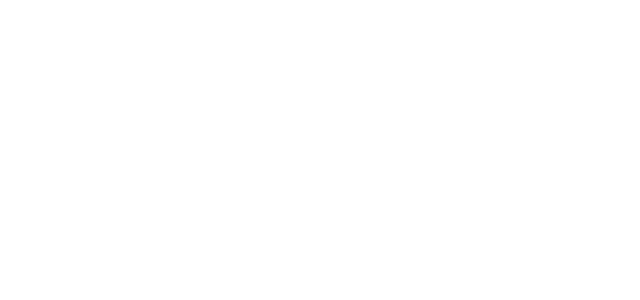
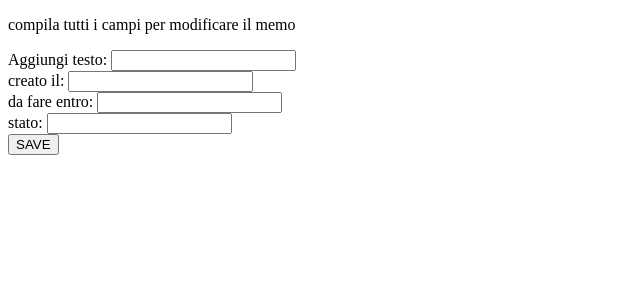
Before and after one commit to tiziana-t/todoFE, an Angular app: page /modifica in a window 1280 px wide. Before the commit this address led to /. Shown: the top 300 px of the page, without its empty margins (0-640 px from the left). Built offline with nearby package versions, Linux system fonts and the light colour scheme.

Commit message:
creazione di un nuovo form per la modifica e parziale gestione dell'indirizzamento a esso

```diff
--- a/src/app/app-routing.module.ts
+++ b/src/app/app-routing.module.ts
@@ -6,7 +6,8 @@
   { path: '', redirectTo: '/menu', pathMatch: 'full'},
   { path: 'menu', loadChildren: () => import('./features/menu/menu.module').then(m => m.MenuModule)},
   { path: 'getAll', loadChildren: () => import('./features/full-list/full-list.module').then(m => m.FullListModule)},
-  { path: 'creaNuovo', loadChildren:() => import('./features/crea-nuovo/crea-nuovo.module').then(m =>m.CreaNuovoModule)}
+  { path: 'creaNuovo', loadChildren:() => import('./features/crea-nuovo/crea-nuovo.module').then(m =>m.CreaNuovoModule)},
+  { path: 'modifica', loadChildren:() => import('./features/form-modifica/form-modifica.module').then(m => m.FormModificaModule)}
 
 ]
 
--- a/src/app/core/services/todo.service.ts
+++ b/src/app/core/services/todo.service.ts
@@ -27,10 +27,10 @@
     return this.http.delete<number>(url)
   }
 
-  /*
+
   public updateMemo(id: number, todoPartial :TodoPartial) : Observable<Todo> {
     const url = environment.baseUrl + '/getAll/' + 'id';
-    return this.http.put<Todo>(url)
+    return this.http.put<Todo>(url, todoPartial)
   }
-  */
+
 }
--- /dev/null
+++ b/src/app/features/form-modifica/components/form-modifica/form-modifica.component.html
@@ -0,0 +1,24 @@
+<p>compila tutti i campi per modificare il memo</p>
+<form #updatedTodoForm ="ngForm" (submit) = "completeTodoForm(updatedTodoForm)">
+    <div>
+        <label> Aggiungi testo: </label>
+    <input type = "text" name = "campoTesto" #refTesto = "ngModel" [ngModel] = "updatedTodo?.text" required />
+    </div>
+    <div>
+        <label> creato il: </label>
+    <input type = "text" name = "campoCreatoIl" #refCreatoIl = "ngModel" [ngModel] = "updatedTodo?.state" required />
+    </div>
+    <div>
+        <label> da fare entro: </label>
+    <input type = "text" name = "campoDueTo" #refDueTo = "ngModel" [ngModel] = "updatedTodo?.createdAt" required />
+    </div>
+    <div>
+        <label> stato: </label>
+    <input type = "text" name = "campoStato" #refStato = "ngModel" [ngModel] = "updatedTodo?.dueTo" required />
+    </div>
+
+    <div>
+        <input type="submit" value="SAVE">
+    </div>
+
+</form>
--- /dev/null
+++ b/src/app/features/form-modifica/components/form-modifica/form-modifica.component.ts
@@ -0,0 +1,29 @@
+import { Component, OnInit } from '@angular/core';
+import { NgForm } from '@angular/forms';
+import { Todo } from 'src/app/shared/models/todo-model';
+import { TodoPartial } from 'src/app/shared/models/todo-partial-model';
+
+@Component({
+  selector: 'app-form-modifica',
+  templateUrl: './form-modifica.component.html',
+  styleUrls: ['./form-modifica.component.css']
+})
+export class FormModificaComponent implements OnInit {
+
+  updatedTodo? : Todo;
+
+  constructor() { }
+
+  ngOnInit(): void {
+  }
+  completeTodoForm(updatedTodoForm: NgForm){
+
+    const todoPartial: TodoPartial = {
+      text: updatedTodoForm.value.campoTesto,
+      state: updatedTodoForm.value.campoStato,
+      createdAt: updatedTodoForm.value.campoCreatedAt,
+      dueTo: updatedTodoForm.value.campoDueTo
+    }
+  }
+
+}
--- a/src/app/features/full-list/components/full-list-container/full-list-container.component.html
+++ b/src/app/features/full-list/components/full-list-container/full-list-container.component.html
@@ -2,6 +2,8 @@
 <div *ngFor = "let singlememo of memos">
 <app-full-list-single-item
 [memo] = "singlememo"
-(eliminaSelectDetail) = "eliminaSelectDetailHandler($event)" >
+(eliminaSelectDetail) = "eliminaSelectDetailHandler($event)">
 </app-full-list-single-item>
+<!-- (modificaSelectDetail) = "modificaSelectDetailHandler($event)" -->
+
 </div>
--- a/src/app/features/full-list/components/full-list-container/full-list-container.component.ts
+++ b/src/app/features/full-list/components/full-list-container/full-list-container.component.ts
@@ -50,11 +50,21 @@
       error => {
         console.log(error)
       }
-    )
+  )}
+
+  modificaSelectDetailHandler(memo: Todo): void {
+    const url = `/modifica`
+    this.router.navigateByUrl(url);
+    console.log(memo.id)
+  }
+    /*
+    this.todoService.updateMemo(memo.id).subscribe(
+      result => {
+        console.log("record eliminato")
+      },
+      error => {
+        console.log(error)
+      }
+    */
 
   }
-
-
-
-
-}
--- a/src/app/features/full-list/components/full-list-single-item/full-list-single-item.component.html
+++ b/src/app/features/full-list/components/full-list-single-item/full-list-single-item.component.html
@@ -10,5 +10,6 @@
     <!--<app-common-selector [text] = " 'modifica' " (selection) = todoSelectionHandler ></app-common-selector>-->
 
     <app-common-selector [text] = " 'elimina' " (selection) = "eliminaSelectionHandler()" ></app-common-selector>
+    <!-- <app-common-selector [text] = " 'modifica' " (selection) = "modificaSelectionHandler()" ></app-common-selector> -->
 
 </p>
```
Also changed, not shown: src/app/features/form-modifica/form-modifica-routing.module.ts (added, +17 -0 lines), src/app/features/form-modifica/form-modifica.module.ts (added, +22 -0 lines), src/app/features/full-list/components/full-list-single-item/full-list-single-item.component.ts (+8 -0 lines), src/app/features/form-modifica/components/form-modifica/form-modifica.component.css (added).
